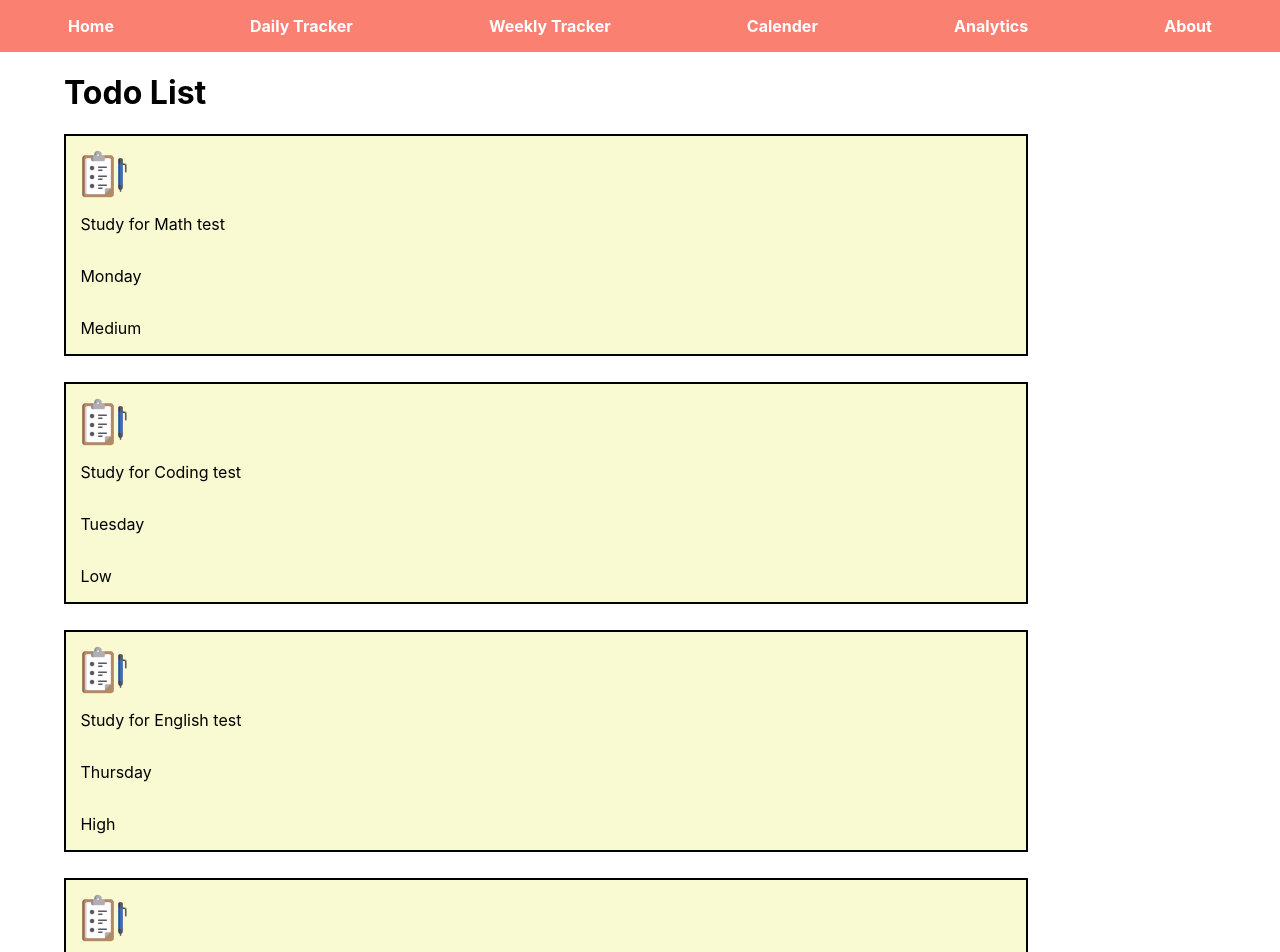
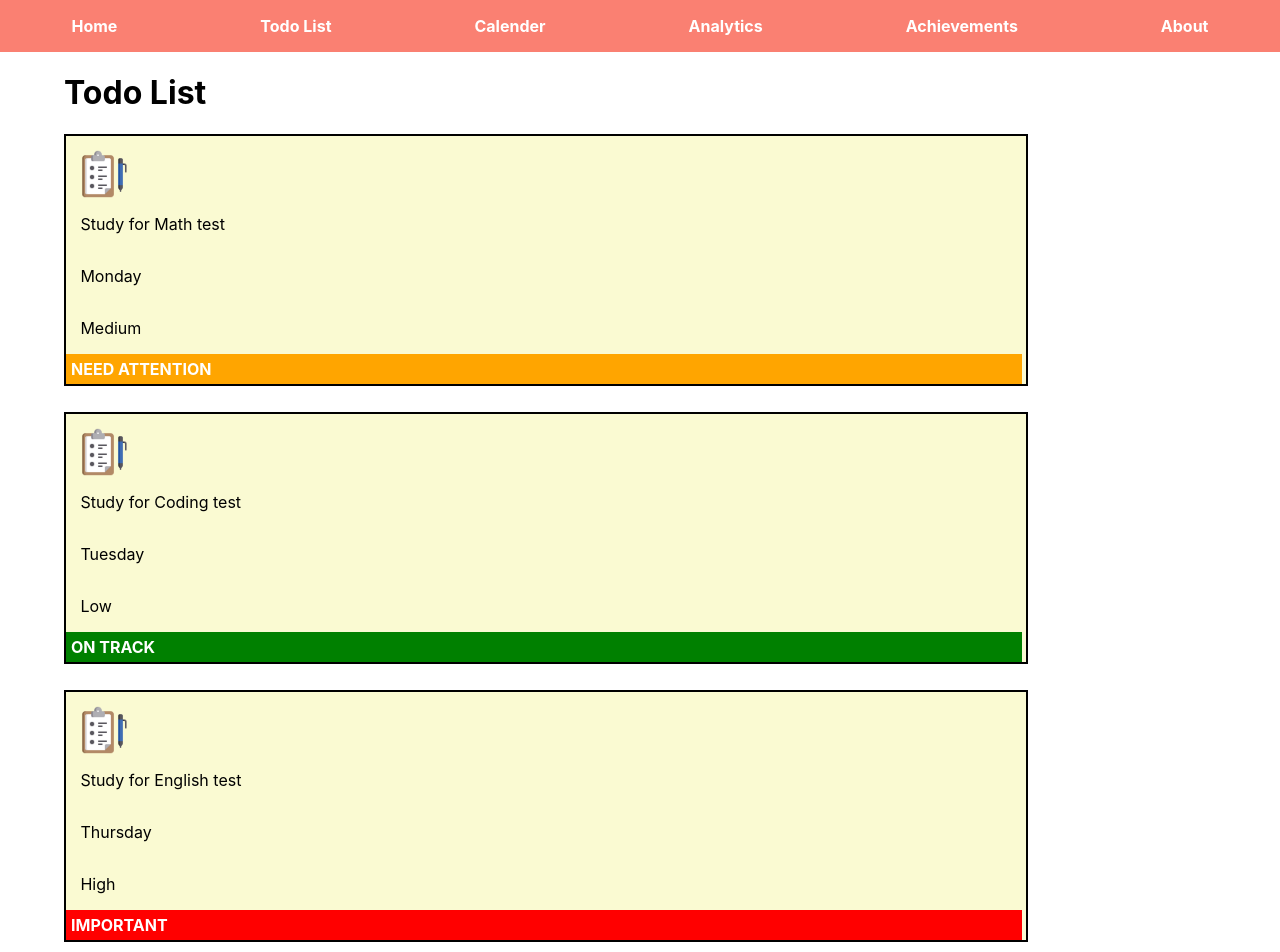
Before and after one commit to AdvisorySG/dawn-advisory-theme, a React (Create React App) app: page / in a window 1280 px wide. Shown: the top 952 px of the page. Built offline with nearby package versions, Linux system fonts and the light colour scheme.

Commit message:
add color code for item urgency in todo list

```diff
--- a/src/components/Card.js
+++ b/src/components/Card.js
@@ -7,6 +7,12 @@ function Card (props) {
             <p className="task">{ props.task }</p>
             <p className="day">{ props.day }</p>
             <p className="urgency">{ props.urgency }</p>
+            {props.urgency === "High" ?
+                <div id="important">IMPORTANT</div> :
+                props.urgency === "Medium" ?
+                    <div id="need-attention">NEED ATTENTION</div> :
+                    <div id="on-track">ON TRACK</div>
+            }
         </div>
     );
 };
--- a/src/components/Header.js
+++ b/src/components/Header.js
@@ -2,10 +2,10 @@ function Header () {
     return (
         <nav className="nav-bar">
             <p>Home</p>
-            <p>Daily Tracker</p>
-            <p>Weekly Tracker</p>
+            <p>Todo List</p>
             <p>Calender</p>
             <p>Analytics</p>
+            <p>Achievements</p>
             <p>About</p>
         </nav>
     )
--- a/src/style.css
+++ b/src/style.css
@@ -110,3 +110,30 @@ body {
   margin-left: 1.5%;
   margin-top: 1.5%;
 }
+
+#important {
+  background-color: red;
+  border: 5px solid red;
+  width: 98.5%;
+  max-height: 30%;
+  font-weight: bold;
+  color:white;
+}
+
+#need-attention {
+  background-color: orange;
+  border: 5px solid orange;
+  width: 98.5%;
+  max-height: 30%;
+  font-weight: bold;
+  color:white;
+}
+
+#on-track {
+  background-color: green;
+  border: 5px solid green;
+  width: 98.5%;
+  max-height: 30%;
+  font-weight: bold;
+  color:white;
+}
```
